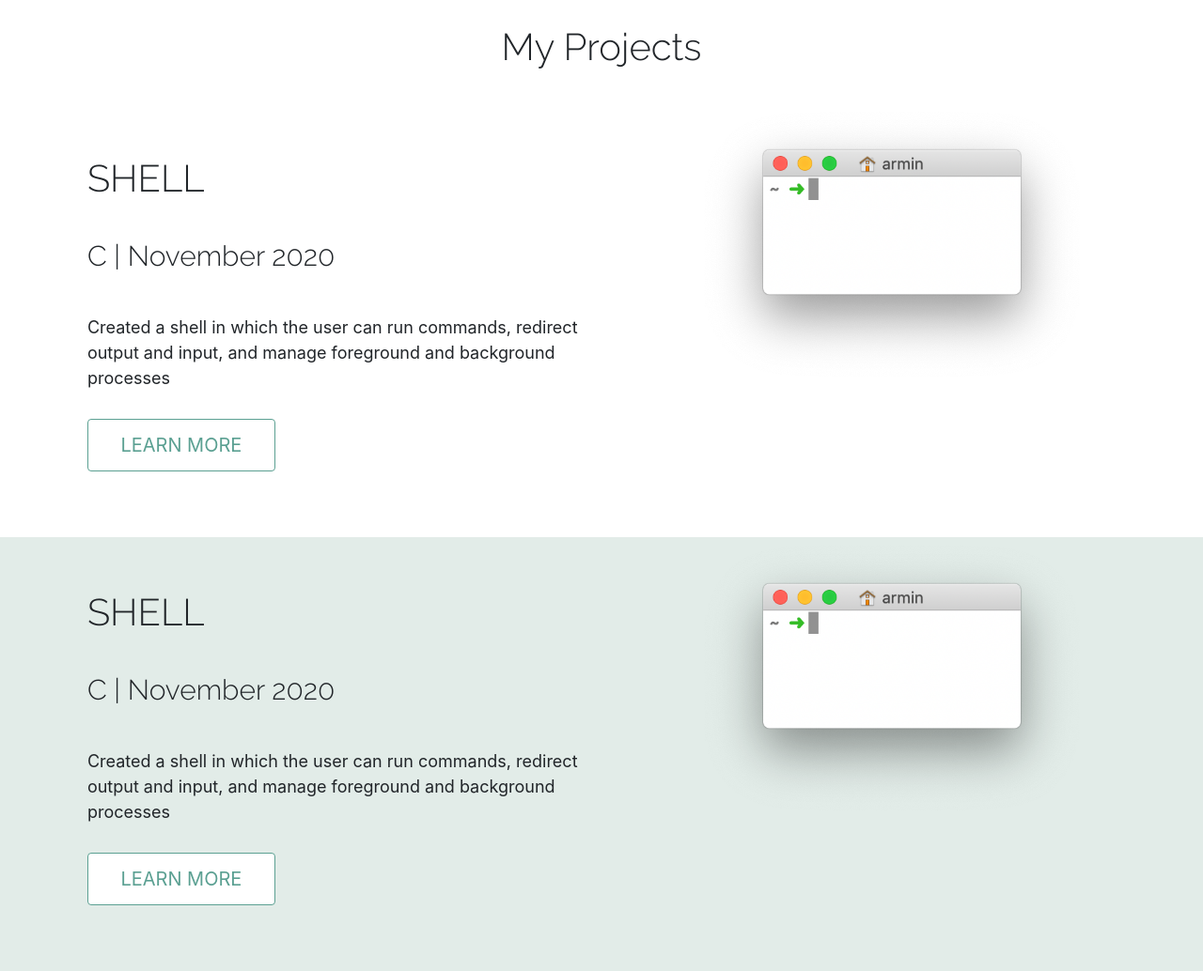
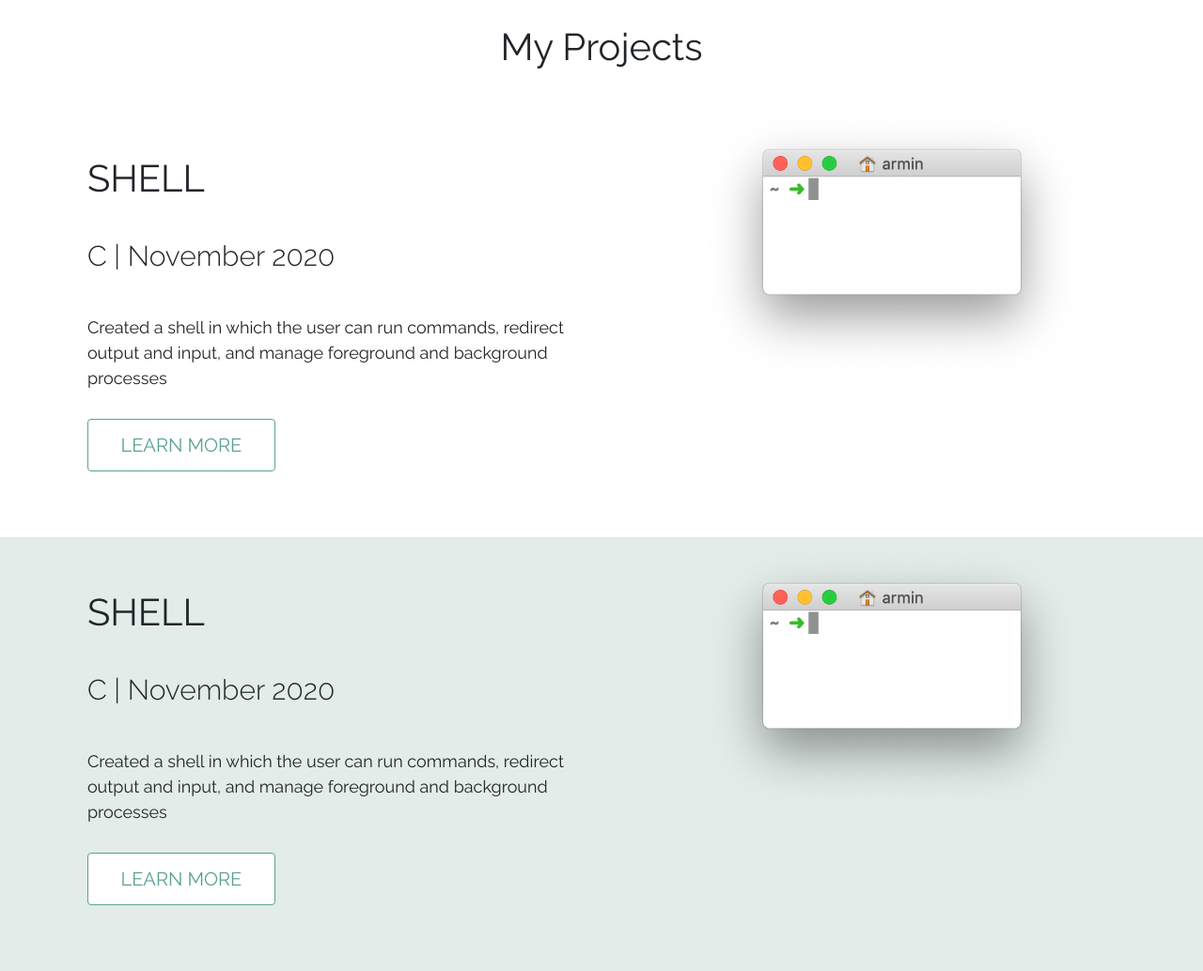
Before and after one commit to anika-ahluwalia/portfolio2020, a PHP site: page /work.html in a window 1280 px wide. Shown: the part 77-1111 px from the top of the page at 94% size. Run offline with PHP 8.4, Linux system fonts and the light colour scheme.

Commit message:
some stuff

```diff
--- a/index.css
+++ b/index.css
@@ -109,13 +109,13 @@
 
   .large-header{
     font-family: 'Raleway', sans-serif;
-    font-weight: 500;
+    font-weight: 700;
     font-size: 70px;
   }
 
   .medium-header{
     font-family: 'Raleway', sans-serif;
-    font-weight: 350;
+    font-weight: 450;
     font-size: 40px;
     margin-bottom: 30px;
     margin-top: 20px;
@@ -229,6 +229,7 @@
   }
 
   .project-text{
+    font-family: 'Raleway', sans-serif;
     padding-left: 80px;
     margin-top: 50px;
     margin-bottom: 70px;
@@ -240,6 +241,7 @@
   }
 
   .button{
+    font-family: 'Raleway', sans-serif;
     padding: 12px;
     border: 0.75px solid #5BA092;
     color: #5BA092;
```
